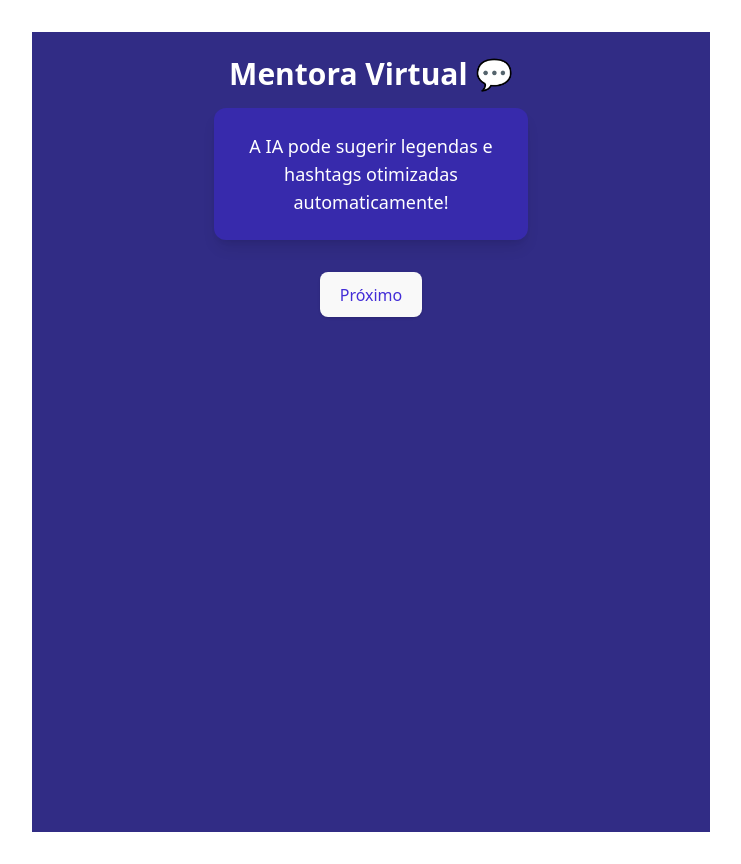
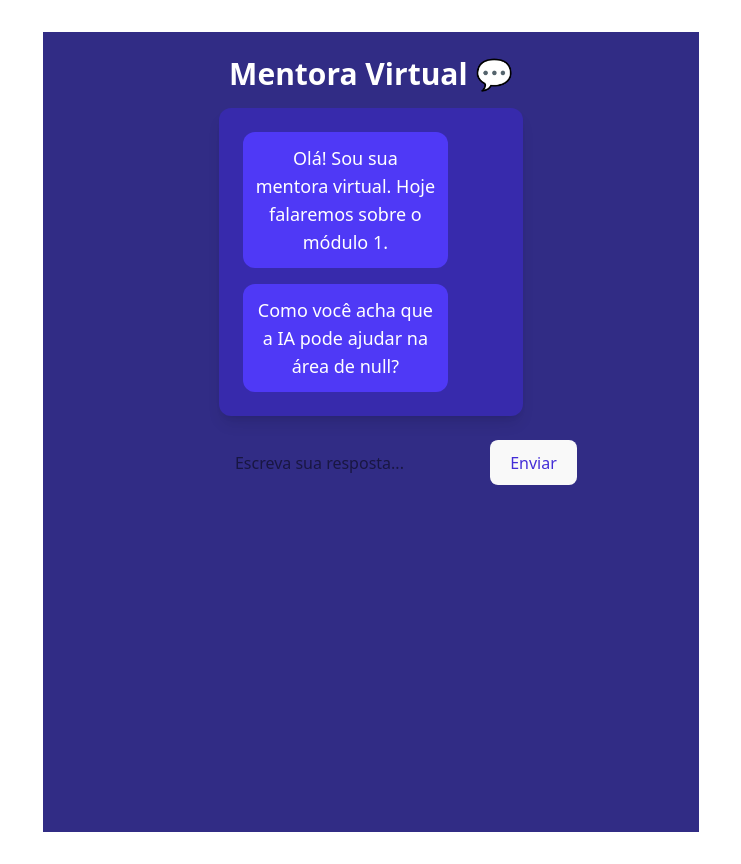
Before and after one commit to ELOITHealth/MentorIA.GS, a React (Vite) app: page /module/1 in a window 1280 px wide. Shown: the whole page, without its empty margins (269-1010 px from the left). Built offline with nearby package versions, Linux system fonts and the light colour scheme.

Commit message:
fix: corrige atualização automática do progresso e persistência no localStorage ao retornar para o Dashboard

```diff
--- a/src/pages/Dashboard.tsx
+++ b/src/pages/Dashboard.tsx
@@ -9,11 +9,34 @@ interface ModulesByProfession {
 export default function Dashboard() {
   const [profession, setProfession] = useState<string>("");
   const [name, setName] = useState<string>("");
-  const [progress, setProgress] = useState<number>(30); // Exemplo de progresso inicial
+  const [progress, setProgress] = useState<number>(0);
 
   useEffect(() => {
-    setProfession(localStorage.getItem("profession") || "");
-    setName(localStorage.getItem("userName") || "");
+    const loadData = () => {
+      setProfession(localStorage.getItem("profession") || "");
+      setName(localStorage.getItem("userName") || "");
+
+      const savedProgress = localStorage.getItem("progress");
+      const progressValue = savedProgress ? Number(savedProgress) : 0;
+
+      if (isNaN(progressValue)) {
+        localStorage.setItem("progress", "0");
+        setProgress(0);
+      } else {
+        setProgress(progressValue);
+      }
+    };
+
+    // Carrega os dados na primeira montagem
+    loadData();
+
+    // 🔁 Atualiza automaticamente quando o usuário volta pro Dashboard
+    window.addEventListener("focus", loadData);
+
+    // Limpa o listener ao sair da página
+    return () => {
+      window.removeEventListener("focus", loadData);
+    };
   }, []);
 
   const modules: ModulesByProfession = {
@@ -27,11 +50,7 @@ export default function Dashboard() {
       "Feedback Inteligente",
       "IA para Engajamento",
     ],
-    TI: [
-      "IA no Desenvolvimento",
-      "Automação de Tarefas",
-      "Análise de Logs",
-    ],
+    TI: ["IA no Desenvolvimento", "Automação de Tarefas", "Análise de Logs"],
     Educação: [
       "IA no Ensino",
       "Criação de Conteúdo",
@@ -47,12 +66,12 @@ export default function Dashboard() {
   const COLORS = ["#4F46E5", "#6366F1"];
 
   const data = [
-    { name: "Concluído", value: progress },
+    { name: "Concluído", value: progress > 0 ? progress : 0.0001 },
     { name: "Restante", value: 100 - progress },
   ];
 
   return (
-    <div className="min-h-screen bg-indigo-900 text-white flex flex-col items-center">
+    <div className="min-h-screen bg-indigo-900 text-white flex flex-col items-center transition-all duration-300">
       <h2 className="text-4xl font-bold mt-10">Olá, {name} 👋</h2>
       <p className="text-lg mt-2 mb-6">Sua área: {profession}</p>
 
--- a/src/pages/Feedback.tsx
+++ b/src/pages/Feedback.tsx
@@ -2,25 +2,33 @@ import { useEffect, useState } from "react";
 import { Link } from "react-router-dom";
 
 export default function Feedback() {
-  const [progress, setProgress] = useState<number>(30);
+  const [progress, setProgress] = useState<number>(0);
 
   useEffect(() => {
-    const newProgress = Math.min(progress + 20, 100);
+    const saved = localStorage.getItem("progress");
+    const current = saved ? Number(saved) : 0;
+    const newProgress = Math.min(current + 20, 100);
+    localStorage.setItem("progress", newProgress.toString());
     setProgress(newProgress);
-    localStorage.setItem("progress", newProgress.toString());
   }, []);
+
+  const messages = [
+    "Excelente! Você está se tornando um profissional do futuro 💪",
+    "A IA é sua aliada — continue explorando novas ferramentas!",
+    "Seu progresso está incrível, mantenha o ritmo! 🚀",
+    "Cada módulo te aproxima de dominar a IA no trabalho.",
+    "Você está pronto para aplicar IA em tarefas reais! 🎯",
+  ];
+
+  const randomMessage = messages[Math.floor(Math.random() * messages.length)];
 
   return (
     <div className="flex flex-col items-center justify-center min-h-screen bg-indigo-900 text-white text-center">
       <h2 className="text-4xl font-bold mb-4">Parabéns! 🎉</h2>
-      <p className="text-lg mb-6 max-w-md">
-        Você concluiu mais um módulo de aprendizado. Continue praticando e
-        descubra novas formas de usar a IA no seu dia a dia profissional!
-      </p>
+      <p className="text-lg mb-6 max-w-md">{randomMessage}</p>
       <p className="text-indigo-200 font-semibold mb-8">
         Seu progresso atual: {progress}%
       </p>
-
       <Link
         to="/dashboard"
         className="bg-white text-indigo-700 px-6 py-2 rounded-lg font-semibold hover:scale-105 transition"
--- a/src/pages/Module.tsx
+++ b/src/pages/Module.tsx
@@ -1,60 +1,78 @@
 import { useParams, useNavigate } from "react-router-dom";
 import { useState, useEffect } from "react";
+
+interface Message {
+  sender: "user" | "ia";
+  text: string;
+}
 
 export default function Module() {
   const { id } = useParams();
   const navigate = useNavigate();
-  const [step, setStep] = useState<number>(0);
-  const [messages, setMessages] = useState<string[]>([]);
+  const [messages, setMessages] = useState<Message[]>([]);
+  const [input, setInput] = useState("");
 
   const profession = localStorage.getItem("profession");
 
-  const lessons: { [key: string]: string[][] } = {
-    Marketing: [
-      [
-        "Oi! Vamos aprender sobre IA para Posts Criativos.",
-        "Você costuma usar IA para gerar ideias de conteúdo?",
-      ],
-      [
-        "A IA pode sugerir legendas e hashtags otimizadas automaticamente!",
-        "Experimente pedir: 'Crie um post sobre sustentabilidade para o Instagram da minha marca.'",
-      ],
-    ],
-    RH: [
-      [
-        "Olá! Vamos ver como a IA pode ajudar na seleção de currículos.",
-        "Sabia que ela pode resumir perfis e comparar competências?",
-      ],
-      [
-        "Exemplo: 'Compare o currículo de dois candidatos e mostre quem se encaixa melhor no perfil da vaga.'",
-      ],
-    ],
-    // Adicione outras profissões se quiser
-  };
+  useEffect(() => {
+    const intro = [
+      { sender: "ia", text: `Olá! Sou sua mentora virtual. Hoje falaremos sobre o módulo ${id}.` },
+      { sender: "ia", text: `Como você acha que a IA pode ajudar na área de ${profession}?` },
+    ];
+    setMessages(intro);
+  }, [id, profession]);
 
-  useEffect(() => {
-    const initial = lessons[profession || "Marketing"][Number(id)] || [];
-    setMessages(initial);
-  }, [profession, id]);
+  const handleSend = () => {
+    if (!input.trim()) return;
+    const newMessages = [...messages, { sender: "user", text: input }];
 
-  const handleNext = () => {
-    if (step < messages.length - 1) setStep(step + 1);
-    else navigate("/feedback");
+    const iaReply = {
+      sender: "ia",
+      text:
+        input.toLowerCase().includes("não") || input.toLowerCase().includes("n sei")
+          ? "Sem problema! Vou te mostrar um exemplo prático de uso da IA nessa área. 💡"
+          : "Ótimo! Você está no caminho certo. Vamos aprofundar um pouco mais...",
+    };
+
+    setMessages([...newMessages, iaReply]);
+    setInput("");
+
+    if (newMessages.length > 6) {
+      setTimeout(() => navigate("/feedback"), 1000);
+    }
   };
 
   return (
     <div className="min-h-screen bg-indigo-900 text-white flex flex-col items-center p-6">
       <h2 className="text-3xl font-bold mb-4">Mentora Virtual 💬</h2>
-      <div className="bg-indigo-800 w-full md:w-1/2 p-6 rounded-xl shadow-lg text-lg space-y-4">
-        <p>{messages[step]}</p>
+
+      <div className="bg-indigo-800 w-full md:w-1/2 p-6 rounded-xl shadow-lg text-lg space-y-4 overflow-y-auto max-h-[60vh]">
+        {messages.map((msg, i) => (
+          <div
+            key={i}
+            className={`p-3 rounded-xl max-w-[80%] ${
+              msg.sender === "ia" ? "bg-indigo-600 self-start" : "bg-white text-indigo-700 self-end ml-auto"
+            }`}
+          >
+            {msg.text}
+          </div>
+        ))}
       </div>
 
-      <button
-        onClick={handleNext}
-        className="mt-8 bg-white text-indigo-700 font-semibold px-6 py-2 rounded-lg shadow hover:scale-105 transition"
-      >
-        Próximo
-      </button>
+      <div className="flex mt-6 gap-2 w-full md:w-1/2">
+        <input
+          value={input}
+          onChange={(e) => setInput(e.target.value)}
+          placeholder="Escreva sua resposta..."
+          className="flex-1 px-4 py-2 rounded text-black"
+        />
+        <button
+          onClick={handleSend}
+          className="bg-white text-indigo-700 px-4 py-2 rounded font-semibold hover:scale-105 transition"
+        >
+          Enviar
+        </button>
+      </div>
     </div>
   );
 }
```
